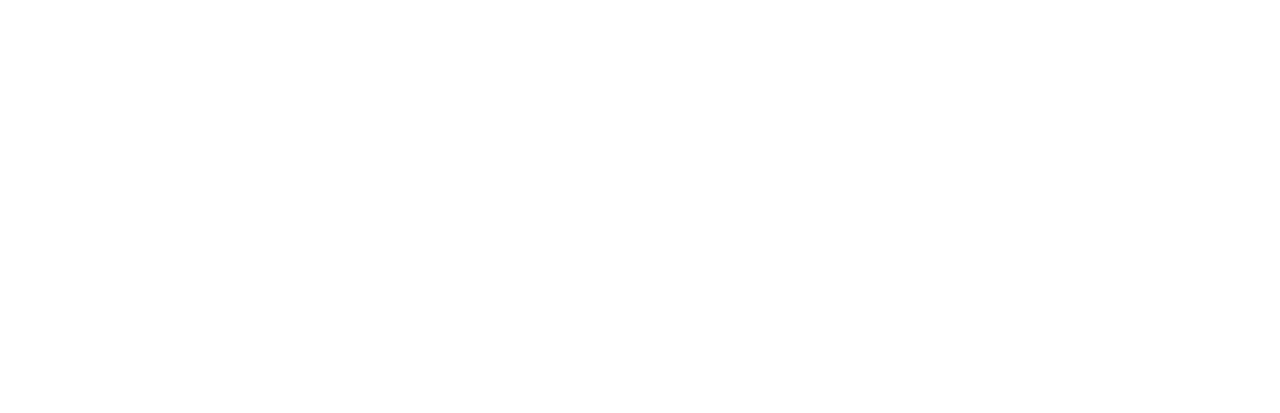
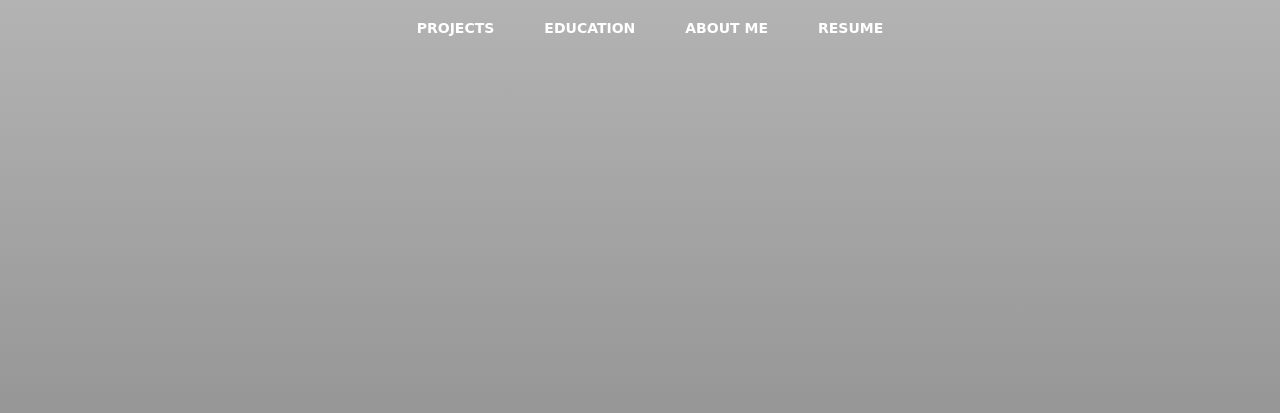
Before and after one commit to moos3e/Personal-portfolio, a plain HTML site: page index.html in a window 1280 px wide. Shown: the top 413 px of the page. Drawn offline with nearby package versions, Linux system fonts and the light colour scheme; a web font is replaced by a local one.

Commit message:
Update style.css

```diff
--- a/style.css
+++ b/style.css
@@ -13,7 +13,7 @@
 
 body {
   min-height: 25%;
-  background: linear-gradient(#fffff, #000000);
+  background: linear-gradient(#b3b3b3, #000000);
 }
 
 .navbar-container {
```
